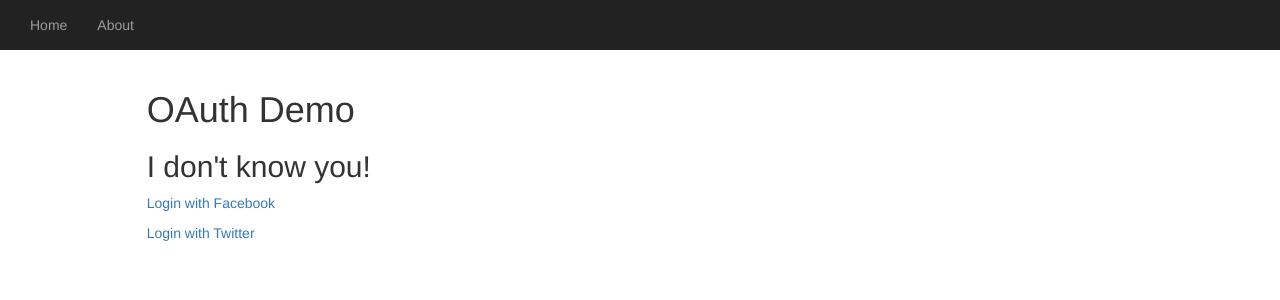
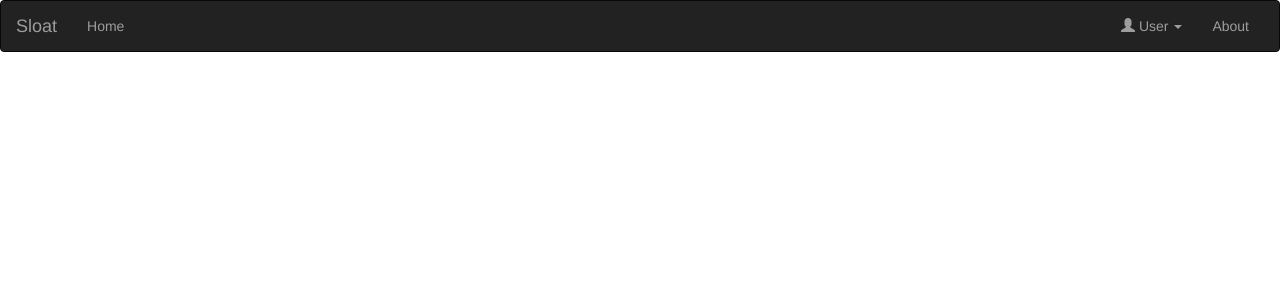
Before and after one commit to ssloat/pythonanywhere, a Python web app: template mysite/templates/index.html in a window 1280 px wide. Shown: the top 300 px of the page. Run offline with Jinja, Linux system fonts and the light colour scheme; the template is opened without the code that fills it, so the values that code supplies are empty; some libraries are stand-ins or nearby versions.

Commit message:
incorporate budget repo

```diff
--- a/mysite/__init__.py
+++ b/mysite/__init__.py
@@ -1,9 +1,11 @@
 import os
 from flask import Flask
+from flask_bootstrap import Bootstrap
 from flask.ext.sqlalchemy import SQLAlchemy
 from flask.ext.login import LoginManager
 
 app = Flask(__name__)
+Bootstrap(app)
 app.config.from_object('config')
 
 db = SQLAlchemy(app)
@@ -18,3 +20,5 @@ import mysite.user.models
 import mysite.user.views
 import mysite.stocks.models
 import mysite.stocks.views
+import mysite.budget.models
+import mysite.budget.views
--- a/mysite/templates/base.html
+++ b/mysite/templates/base.html
@@ -1,22 +1,56 @@
-<!DOCTYPE html>
-<html lang="en">
-  <head>
+{% extends "bootstrap/base.html" %}
+
+{% block title %} {{ title if title else 'Stephen Sloat' }} {% endblock %}
+
+{% block html_attribs %} lang="en" {% endblock %}
+
+{% block metas %}
   <meta charset="utf-8">
   <meta http-equiv="X-UA-Compatible" content="IE=edge">
-    <meta name="viewport" content="width=device-width, initial-scale=1">
-    <!-- The above 3 meta tags *must* come first in the head; any other head content must come *after* these tags -->
-    <meta name="description" content="">
-    <meta name="author" content="">
+  {{super()}}
 
-    <title>{{ title if title else 'Stephen Sloat' }}</title>
+  <meta name="description" content="My Website">
+  <meta name="author" content="Stephen Sloat">
+{% endblock %}
 
-    <!-- Bootstrap core CSS -->
-    <link href="/static/css/bootstrap.min.css" rel="stylesheet">
-    <link href="/static/css/dashboard.css" rel="stylesheet">
+{% block navbar %}
+  <div class="navbar navbar-inverse"><!-- navbar-fixed-top -->
+    <div class="container-fluid">
+      <div class="navbar-header">
+        <button type="button" class="navbar-toggle" data-toggle="collapse" data-target="#myNavbar">
+          <span class="icon-bar"></span>
+          <span class="icon-bar"></span>
+          <span class="icon-bar"></span>
+        </button>
+        <a class="navbar-brand" href="#">Sloat</a>
+      </div>
+      <div class="collapse navbar-collapse" id="myNavbar">
+        <ul class="nav navbar-nav">
+          <li{% block navbar_home %}{% endblock %}><a href="/">Home</a></li>
+        </ul>
+        <ul class="nav navbar-nav navbar-right">
+          <li class="dropdown">
+            <a class="dropdown-toggle" data-toggle="dropdown" href="#">
+              <span class="glyphicon glyphicon-user"></span> User <span class="caret"></span>
+            </a>
+            <ul class="dropdown-menu">
+              <li><a href="/login"><span class="glyphicon glyphicon-log-in"></span> Login</a></li>
+              <li><a href="/logout">Logout</a></li>
+            </ul>
+          </li>
+          <li{% block navbar_about %}{% endblock %}><a href="/about">About</a></li>
+        </ul>
+      </div>
+    </div><!--/.container-fluid -->
+  </div>
+{% endblock %}
 
-    {% block head %}{% endblock %}
-  </head>
-  <body>
+{% block content %}
+  <!-- Main component for a primary marketing message or call to action -->
+  <div class="container-fluid">
+    <div class="row">
+      <div class="col-md-1"> </div>
+      <div class="col-md-10 main">
       {% with messages = get_flashed_messages() %}
         {% if messages %}
           <ul>
@@ -27,41 +61,15 @@
         {% endif %}
       {% endwith %}
 
+      {% block mainpane %} {% endblock %}
 
-      <!-- Static navbar -->
-      <nav class="navbar navbar-default navbar-inverse navbar-fixed-top">
-        <div class="container-fluid">
-          <div id="navbar" class="navbar-collapse collapse">
-            <ul class="nav navbar-nav">
-              <li{% block navbar_home %}{% endblock %}><a href="/">Home</a></li>
-              <li{% block navbar_about %}{% endblock %}><a href="/about">About</a></li>
-            </ul>
-          </div><!--/.nav-collapse -->
-        </div><!--/.container-fluid -->
-      </nav>
-
-      <!-- Main component for a primary marketing message or call to action -->
-      <div class="container-fluid">
-        <div class="row">
-          <div class="col-md-1"> </div>
-          <div class="col-md-10 main">
-          {% block content %}{% endblock %}
       <div class="col-md-1"> </div>
     </div>
   </div>
+{% endblock %}
 
-    <!-- Bootstrap core JavaScript
-    ================================================== -->
-    <!-- Placed at the end of the document so the pages load faster -->
-    <script src="//code.jquery.com/jquery-1.10.2.js"></script>
-    <!--
-    <script src="https://ajax.googleapis.com/ajax/libs/jquery/1.11.2/jquery.min.js"></script>
-    -->
-    <script src="/static/js/bootstrap.min.js"></script>
-    <!-- IE10 viewport hack for Surface/desktop Windows 8 bug
-    <script src="../../assets/js/ie10-viewport-bug-workaround.js"></script>
-     -->
-
+{% block scripts %}
+  {{super()}}
   <!-- datepicker https://api.jqueryui.com/datepicker -->
   <script src="//code.jquery.com/ui/1.11.4/jquery-ui.js"></script>
   <link rel="stylesheet" href="//code.jquery.com/ui/1.11.4/themes/smoothness/jquery-ui.css">
@@ -71,6 +79,4 @@
       $( ".datepicker" ).datepicker();
     });
   </script>
-    {% block scripts %}{% endblock %}
-    </body>
-</html>
+{% endblock %}
--- a/mysite/templates/index.html
+++ b/mysite/templates/index.html
@@ -1,15 +1,7 @@
 {% extends "base.html" %}
-{% block content %}
-    <h1>OAuth Demo</h1>
-    {% for message in get_flashed_messages() %}
-        <p><b>Error</b>: {{ message }}</p>
-    {% endfor %}
-    {% if current_user.is_authenticated %}
-        <h2>Hi, {{ current_user.nickname }}!</h2>
-        <p><a href="{{ url_for('logout') }}">Logout</a></p>
-    {% else %}
-        <h2>I don't know you!</h2>
-        <p><a href="{{ url_for('oauth_authorize', provider='facebook') }}">Login with Facebook</a></p>
-        <p><a href="{{ url_for('oauth_authorize', provider='twitter') }}">Login with Twitter</a></p>
-    {% endif %}
+{% block mainpane %}
+  {% if current_user.is_authenticated %}
+    <h2>Hi, {{ current_user.name }}!</h2>
+    <p><a href="{{ url_for('logout') }}">Logout</a></p>
+  {% endif %}
 {% endblock %}
--- a/mysite/views.py
+++ b/mysite/views.py
@@ -1,6 +1,7 @@
 from mysite import app
 
 from flask import render_template
+from flask.ext.login import current_user
 
 
 @app.route('/')
```
Also changed, not shown: mysite/views/__init__.py (deleted). Lines whose indentation alone changed are shown as unchanged.
